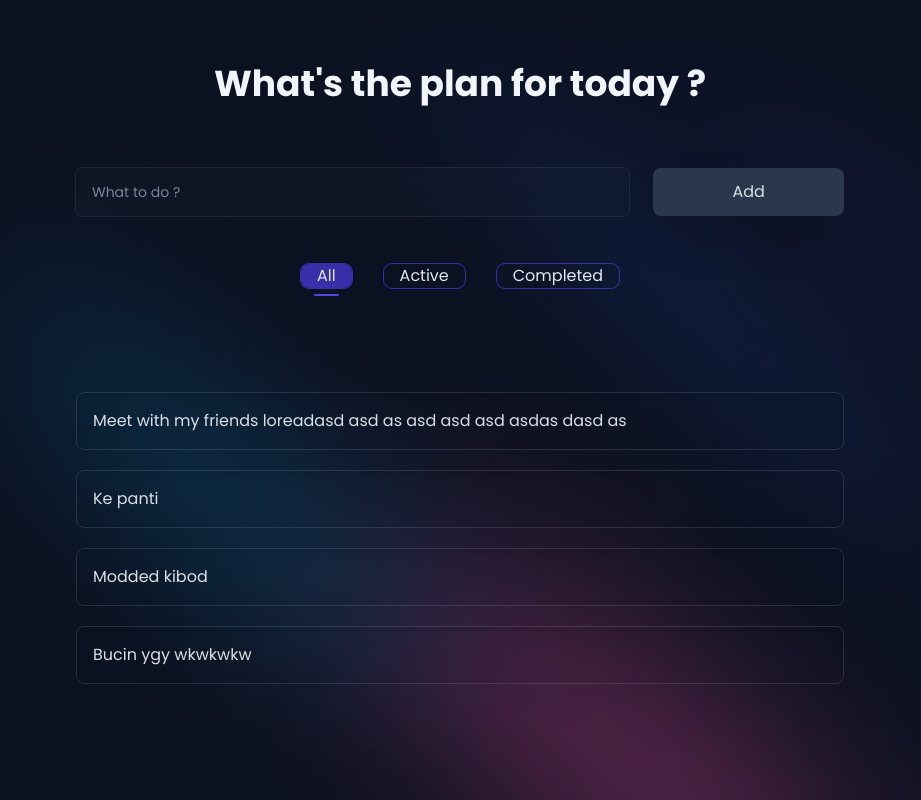
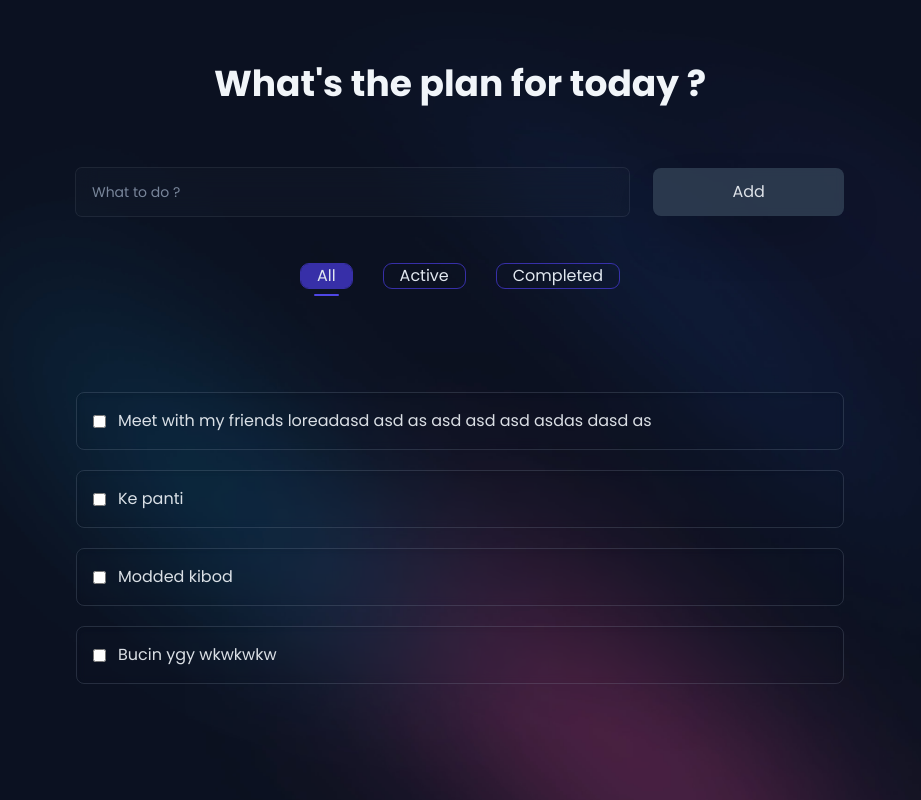
Before and after one commit to ersankarimi/tpa-todolist-app, a React (Vite) app: page / in a window 1280 px wide. Shown: the whole page, without its empty margins (180-1101 px from the left). Built offline with nearby package versions, Linux system fonts and the light colour scheme.

Commit message:
feat: add checkbox for mark isComplete todo

```diff
--- a/src/components/TodoItem.jsx
+++ b/src/components/TodoItem.jsx
@@ -1,9 +1,10 @@
 import { useDispatch } from "react-redux";
+import classNames from "classnames";
 import { motion } from "framer-motion";
 
 import { removeTodo } from "../features/todo/todoSlice";
 
-export default function TodoItem({ todo, id, index }) {
+export default function TodoItem({ todo, id, index, isCompleted }) {
   const dispatch = useDispatch();
 
   const itemsVariants = {
@@ -36,7 +37,22 @@ export default function TodoItem({ todo, id, index }) {
       animate="visible"
       layout
     >
-      {todo}
+      <div className="flex items-center gap-3">
+        <input
+          type="checkbox"
+          name={`${id}-complete`}
+          id={`${id}-complete`}
+          className="accent-indigo-600"
+        />
+        <p
+          className={classNames({
+            "text-slate-200/50 line-through": isCompleted === true,
+            "text-slate-100/90 no-underline": isCompleted === false,
+          })}
+        >
+          {todo}
+        </p>
+      </div>
       <div className="hidden items-center gap-4 text-slate-300/50 group-hover:flex">
         <svg
           xmlns="http://www.w3.org/2000/svg"
```
